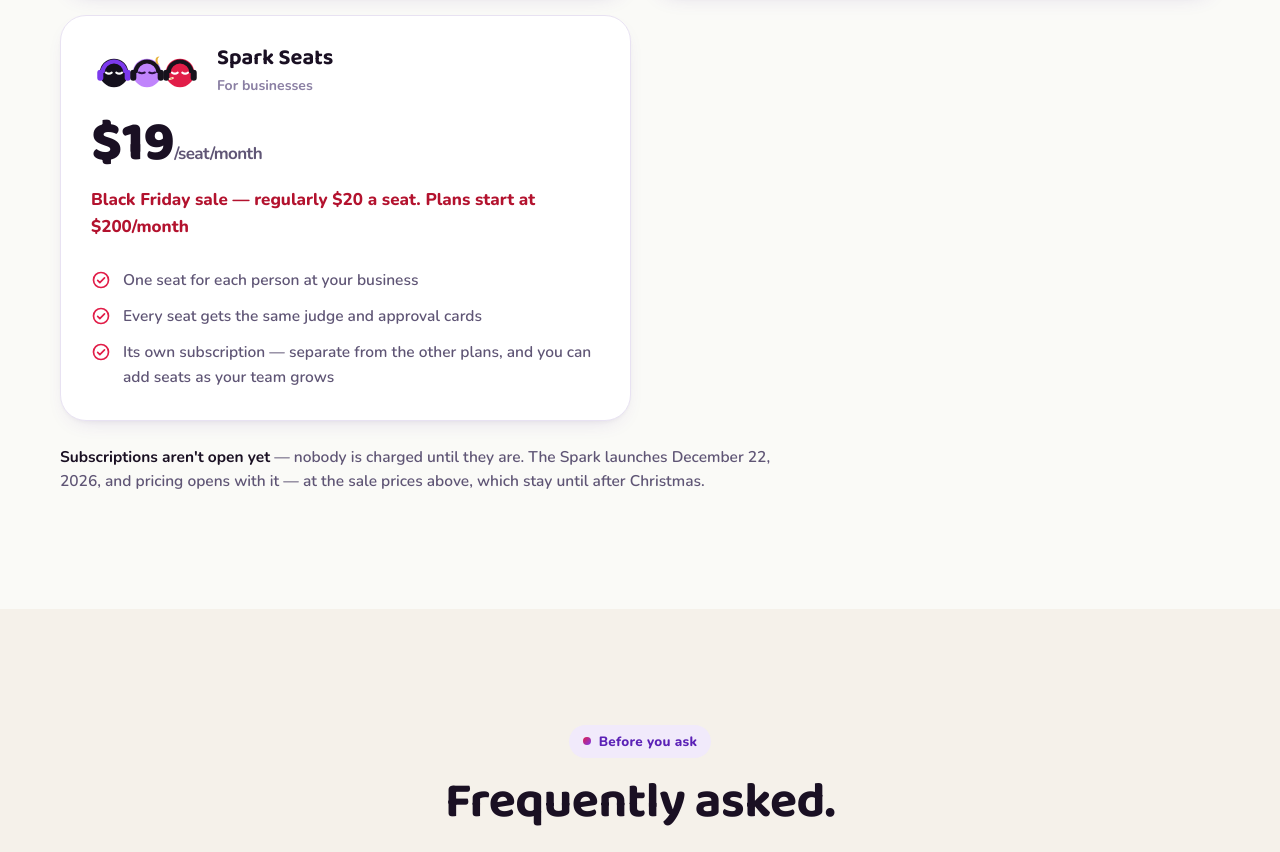
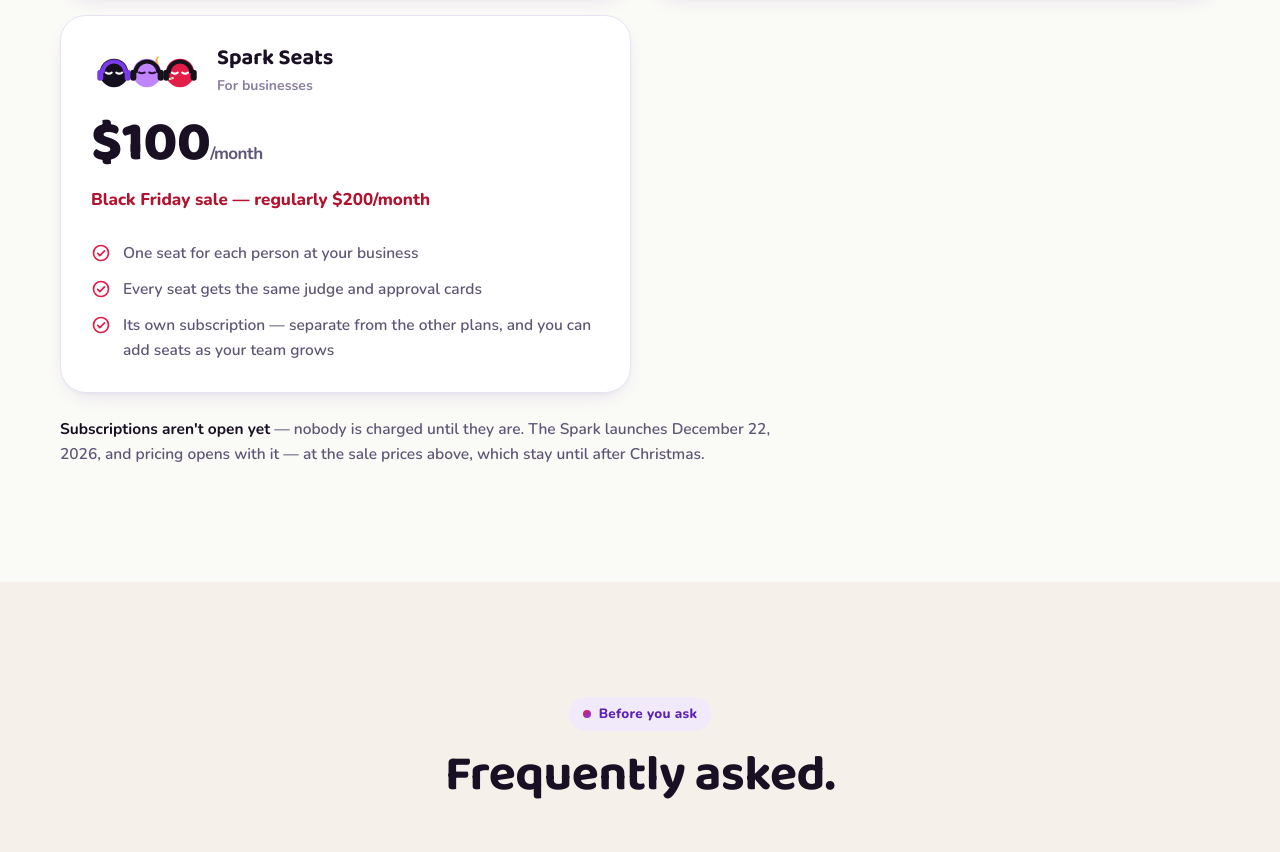
Before and after one commit to ferrumfoundry/the-spark, a plain HTML site: page docs/index.html in a window 1280 px wide. Shown: the part 6579-7431 px from the top of the page. Drawn offline with nearby package versions, Linux system fonts and the light colour scheme.

Commit message:
Correct Spark Seats price: 00/month on sale, regularly 00

```diff
--- a/docs/index.html
+++ b/docs/index.html
@@ -269,8 +269,8 @@
       </div>
       <div class="plat reveal" style="--i:2">
         <div class="plat__h"><span class="faces"><img class="face" src="assets/onyx.svg" alt="" width="46" height="46"><img class="face" src="assets/rune.svg" alt="" width="46" height="46"><img class="face" src="assets/talon.svg" alt="" width="46" height="46"></span><div><h3>Spark Seats</h3><small>For businesses</small></div></div>
-        <p class="price">$19<small>/seat/month</small></p>
-        <p style="margin:-4px 0 10px;font-weight:800;color:#B3122E">Black Friday sale — regularly $20 a seat. Plans start at $200/month</p>
+        <p class="price">$100<small>/month</small></p>
+        <p style="margin:-4px 0 10px;font-weight:800;color:#B3122E">Black Friday sale — regularly $200/month</p>
         <ul>
           <li><svg viewBox="0 0 24 24" fill="none" stroke="currentColor" stroke-width="2" stroke-linecap="round" stroke-linejoin="round" aria-hidden="true" focusable="false"><circle cx="12" cy="12" r="9"/><path d="m8 12.5 2.6 2.6L16.2 9.5"/></svg>One seat for each person at your business</li>
           <li><svg viewBox="0 0 24 24" fill="none" stroke="currentColor" stroke-width="2" stroke-linecap="round" stroke-linejoin="round" aria-hidden="true" focusable="false"><circle cx="12" cy="12" r="9"/><path d="m8 12.5 2.6 2.6L16.2 9.5"/></svg>Every seat gets the same judge and approval cards</li>
```
